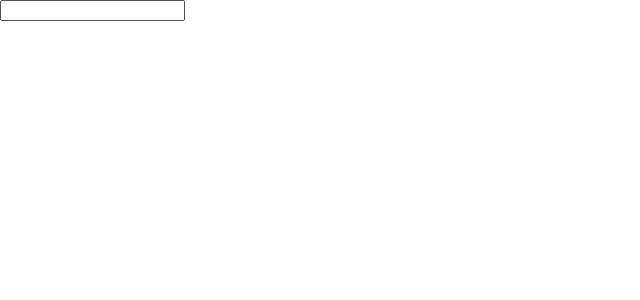
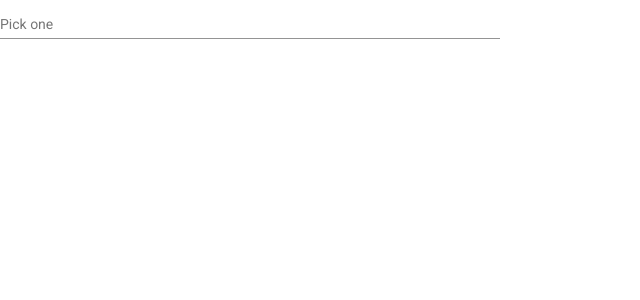
Before and after one commit to santiago5087/weatherForecast-app, an Angular app: page / in a window 1280 px wide. Shown: the top 300 px of the page, without its empty margins (0-640 px from the left). Built offline with nearby package versions, Linux system fonts and the light colour scheme.

Commit message:
Model 'Place' created

```diff
--- a/src/app/components/navigation/navigation.component.html
+++ b/src/app/components/navigation/navigation.component.html
@@ -1 +1,14 @@
-<input type="text" (keyup)="search($event)" [(ngModel)]="locationName">
+<form class="example-form">
+  <mat-form-field class="example-full-width">
+    <input type="text"
+           placeholder="Pick one"
+           matInput
+           [formControl]="myControl"
+           [matAutocomplete]="auto">
+    <mat-autocomplete #auto="matAutocomplete">
+      <mat-option *ngFor="let option of filteredOptions" [value]="option" (click)="selectedOption($event)">
+        {{option}}
+      </mat-option>
+    </mat-autocomplete>
+  </mat-form-field>
+</form>
--- a/src/app/components/navigation/navigation.component.scss
+++ b/src/app/components/navigation/navigation.component.scss
@@ -0,0 +1,9 @@
+.example-form {
+  min-width: 150px;
+  max-width: 500px;
+  width: 100%;
+}
+
+.example-full-width {
+  width: 100%;
+}
--- a/src/app/components/navigation/navigation.component.ts
+++ b/src/app/components/navigation/navigation.component.ts
@@ -1,5 +1,10 @@
 import { Component, OnInit, ViewChild } from '@angular/core';
+import { FormControl } from '@angular/forms';
+import { Observable, Subscription } from 'rxjs';
+import { map, startWith } from 'rxjs/operators';
+
 import { SearchService } from '../../services/search.service';
+import { rejects } from 'assert';
 
 @Component({
   selector: 'app-navigation',
@@ -8,19 +13,32 @@ import { SearchService } from '../../services/search.service';
 })
 export class NavigationComponent implements OnInit {
 
-  locationName: string = "";
+  // locationName = new FormControl();
+  // options: Observable<string[]>;
+  myControl = new FormControl();
+  subscription: Subscription;
+  filteredOptions: string[] = [];
 
   constructor(private searchService: SearchService) { }
 
-  ngOnInit(): void {
+  ngOnInit() {
+    this.subscription = this.myControl.valueChanges
+      .subscribe(value => this.search(value));
   }
 
-  search(event: KeyboardEvent): void {
-    this.searchService.search(this.locationName)
+  search(name: string): void {
+    let filterName = name.toLowerCase();
+    this.searchService.search(filterName)
       .subscribe(
-        res => console.log(res),
+        res => {
+          this.filteredOptions = res.features.map(feature => feature.place_name);
+          console.log(res);
+          },
         err => console.log(err));
   }
 
+  selectedOption($event) {
+    console.log($event);
+  }
 
 }
--- /dev/null
+++ b/src/app/models/place.ts
@@ -0,0 +1,5 @@
+export interface Place {
+  name: string;
+  lat: number;
+  long: number;
+}
--- a/src/app/services/search.service.ts
+++ b/src/app/services/search.service.ts
@@ -1,5 +1,7 @@
 import { Injectable } from '@angular/core';
 import { HttpClient } from '@angular/common/http';
+import { Observable, of } from 'rxjs';
+import { map } from 'rxjs/operators';
 
 @Injectable({
   providedIn: 'root'
@@ -11,8 +13,8 @@ export class SearchService {
 
   constructor(private http: HttpClient) { }
 
-  search(name: string) {
-    return this.http.get<any>(`${this.baseUrl + name}.json?types=place&access_token=${this.accessToken}`);
+  search(name: string): Observable<any> {
+    return this.http.get<any>(`${this.baseUrl + name}.json?types=place&access_token=${this.accessToken}`)
   }
 
 }
```
Also changed, not shown: src/app/app.module.ts (+11 -3 lines), src/app/services/weather.service.ts (added, +9 -0 lines), 1 other file (tests, documents, lock files or other folders).
